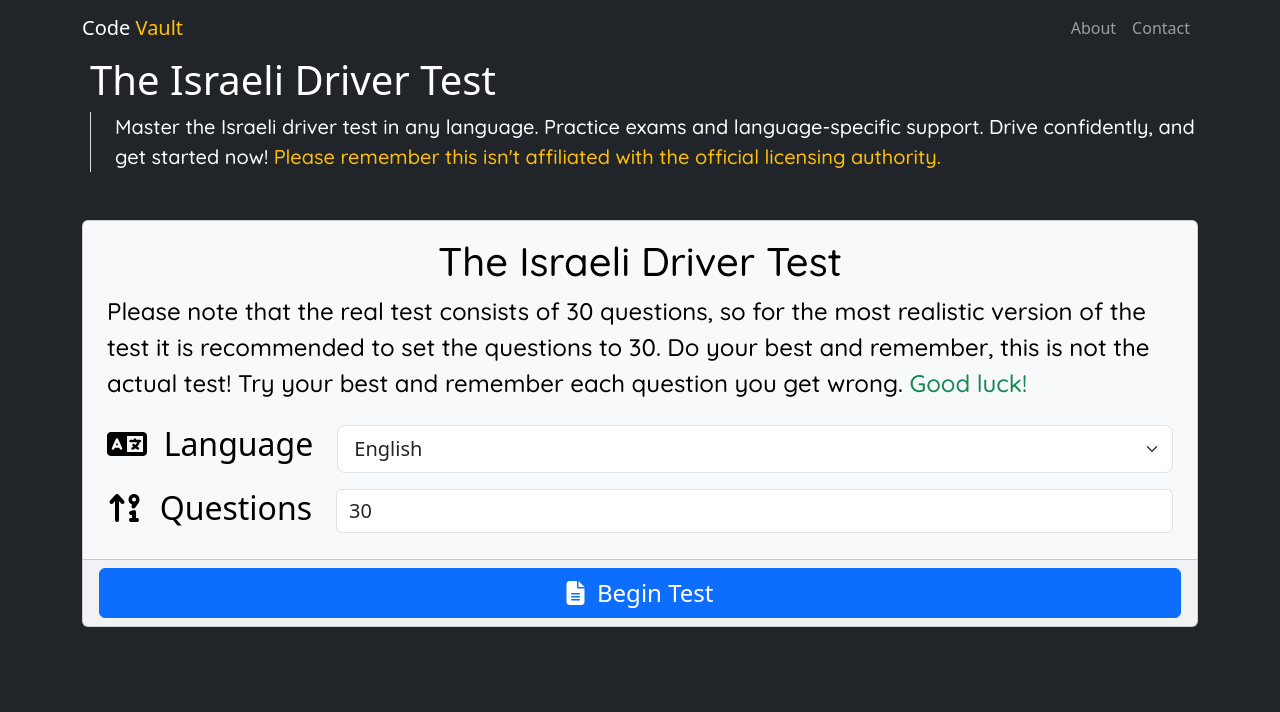
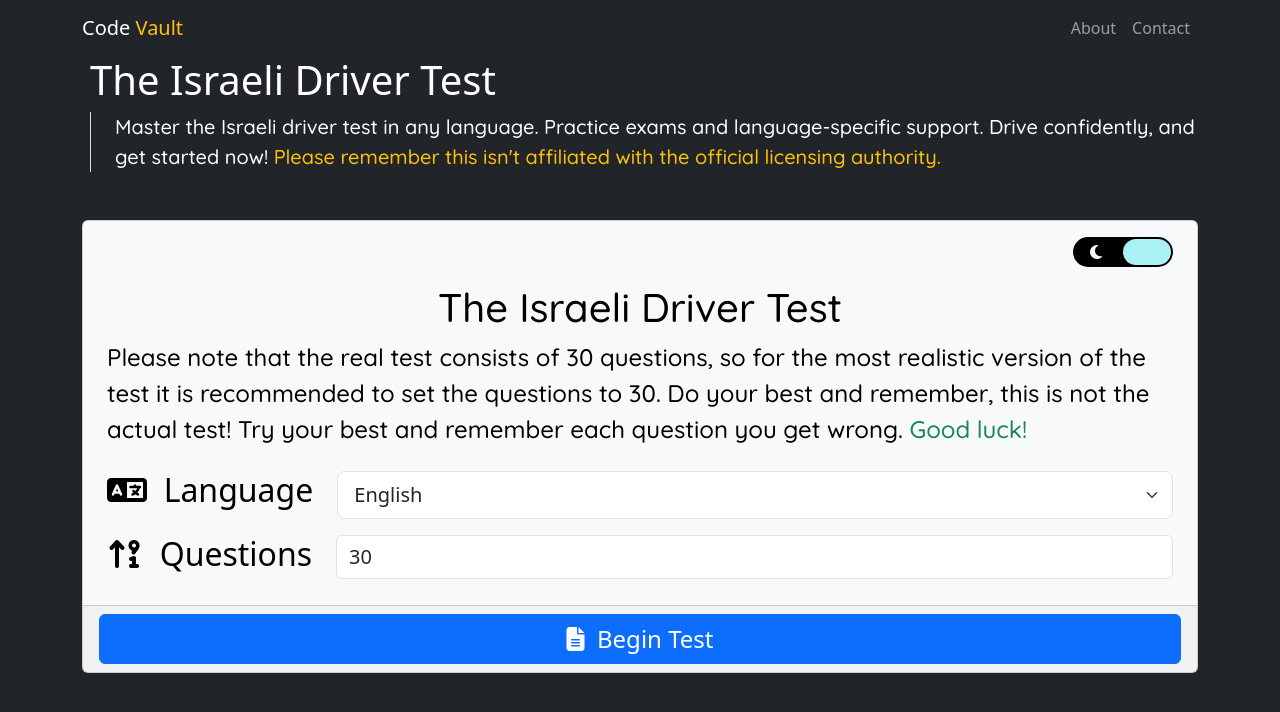
Before and after one commit to Oded2/Code-Vault, a SvelteKit app: page /israel-theory-driving in a window 1280 px wide. Shown: the top 712 px of the page. Built offline with nearby package versions, Linux system fonts and the light colour scheme; a web font is replaced by a local one.

Commit message:
Made dark mode before and after starting the test

```diff
--- a/src/routes/israel-theory-driving/+page.svelte
+++ b/src/routes/israel-theory-driving/+page.svelte
@@ -187,7 +187,6 @@
       }
     }
     start = false;
-    darkMode = false;
     toggleScore();
   };
   function randomNum(min, max) {
@@ -243,20 +242,22 @@
       class:vh-xl-90={start}
       bind:this={questionDiv}
     >
+      <div class="row px-4 pt-3">
         {#if start}
-        <div class="card-body m-auto w-100 px-4 overflow-auto">
-          <div class="row pb-4">
           <div class="col d-flex align-items-center justify-content-start">
             <span>Question {current + 1} out of {maxQuestions}</span>
           </div>
           <div class="col d-flex align-items-center justify-content-center">
             <span>{category}</span>
           </div>
+        {/if}
 
         <div class="col d-flex justify-content-end align-items-center">
           <DarkModeSwitch bind:checked={darkMode} />
         </div>
       </div>
+      {#if start}
+        <div class="card-body m-auto w-100 px-4 overflow-auto">
           <h2 dir="auto" lang={language}>{question}</h2>
           {#if image}
             <div class="d-flex justify-content-center p-2">
@@ -378,6 +379,7 @@
                   required
                   bind:value={language}
                   class="form-select form-select-lg"
+                  class:text-bg-dark={darkMode}
                 >
                   <option value="he" lang="he">עִברִית</option>
                   <option value="en" selected>English</option>
@@ -398,6 +400,7 @@
                   required
                   type="number"
                   class="form-control fs-5"
+                  class:text-bg-dark={darkMode}
                   min="1"
                   max="100"
                   bind:value={maxQuestions}
```
Lines whose indentation alone changed are shown as unchanged.
